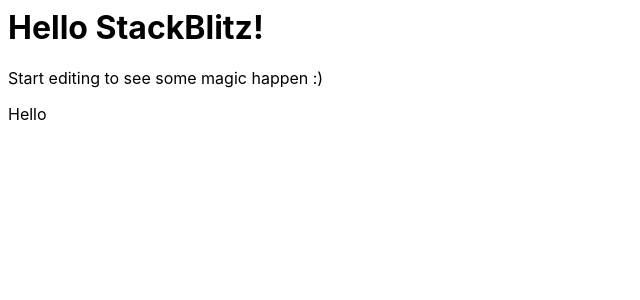
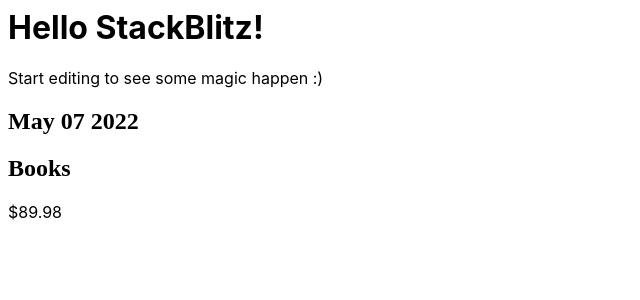
Before and after one commit to Rajeshdoppani/react-training, a React (Create React App) app: page / in a window 1280 px wide. Shown: the top 300 px of the page, without its empty margins (0-640 px from the left). Built offline with nearby package versions, Linux system fonts and the light colour scheme.

Commit message:
1 file modified, 1 added

```diff
--- a/src/App.js
+++ b/src/App.js
@@ -1,12 +1,14 @@
 import React from 'react';
 import './style.css';
+
+import ExpenseItems from './components/ExpenseItems';
 
 export default function App() {
   return (
     <div>
       <h1>Hello StackBlitz!</h1>
       <p>Start editing to see some magic happen :)</p>
-      <p>Hello</p>
+      <ExpenseItems></ExpenseItems>
     </div>
   );
 }
--- /dev/null
+++ b/src/components/ExpenseItems.js
@@ -0,0 +1,15 @@
+import React from 'react';
+
+function ExpenseItems() {
+  return (
+    <div>
+      <h2>May 07 2022</h2>
+      <div>
+        <h2>Books</h2>
+        <p>$89.98</p>
+      </div>
+    </div>
+  );
+}
+
+export default ExpenseItems;
```
